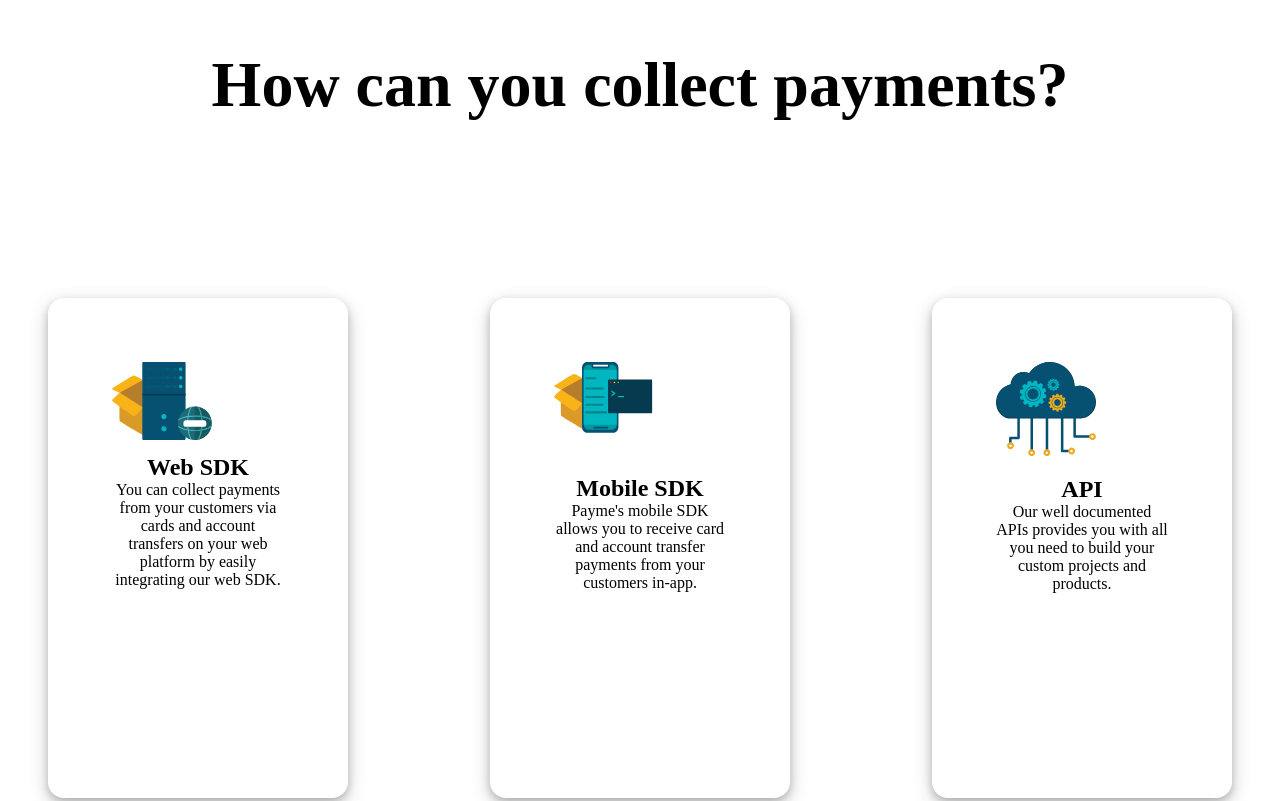
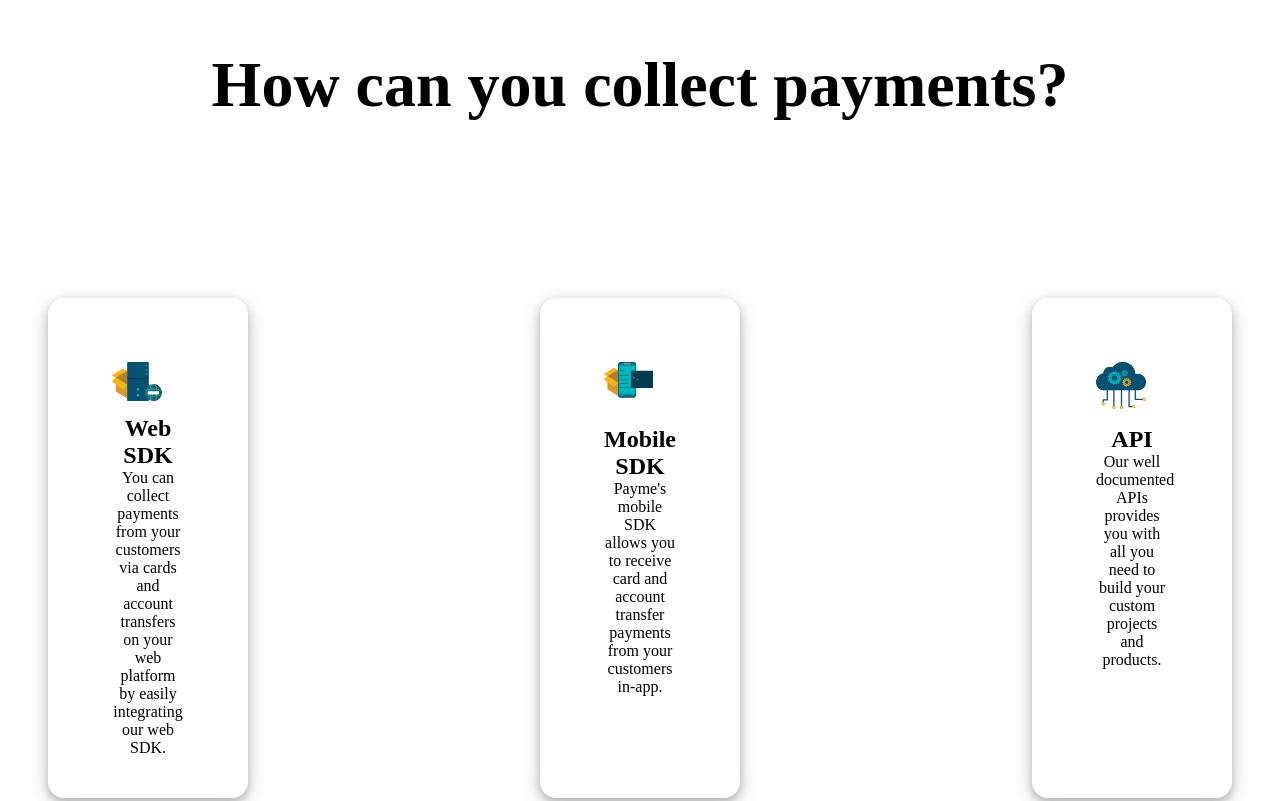
Before and after one commit to ucheson235/Money, a plain HTML site: page index.html in a window 1280 px wide. Shown: the part 1357-2158 px from the top of the page. Drawn offline with Linux system fonts and the light colour scheme.

Commit message:
more update

```diff
--- a/style.css
+++ b/style.css
@@ -213,7 +213,7 @@
  .payment{
     box-shadow: 0 0.25rem 0.5rem 0 rgba(0,0,0,0.2),
                 0 0.375rem 1.25rem 0 rgba(0,0,0,0.19);
-    width: 300px;
+    width: 200px;
     height: 500px;
     text-align: center;
     border-radius: 1rem;
@@ -222,7 +222,7 @@
  }
 
  .payment-img {
-    width: 100px;
+    width: 50px;
  }
 
  .payment-img img{
```
